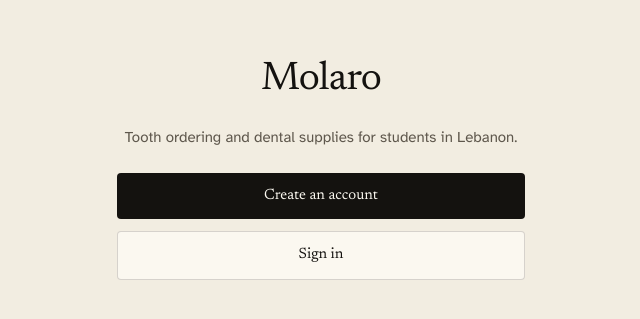
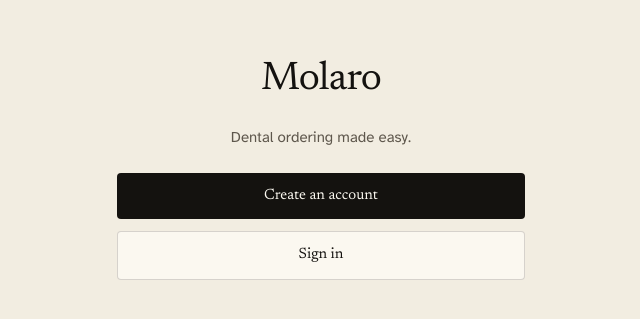
Before and after one commit to riad10897-cyber/Dentalorder, a Next.js app: page / in a window 1280 px wide. Shown: the part 231-550 px from the top of the page, without its empty margins (319-959 px from the left). Built offline with nearby package versions, Linux system fonts and the light colour scheme; no server answers.

Commit message:
Tagline: Dental ordering made easy.
Co-Authored-By: Claude Opus 5.5 <noreply@anthropic.com>
Claude-Session: https://claude.ai/code/session_01JuddAhC8RE8gP78WpMtPJR

```diff
--- a/src/app/layout.tsx
+++ b/src/app/layout.tsx
@@ -17,7 +17,7 @@ const atkinson = Atkinson_Hyperlegible({
 
 export const metadata: Metadata = {
   title: "Molaro",
-  description: "Tooth ordering and dental supplies for students in Lebanon.",
+  description: "Dental ordering made easy.",
   manifest: "/manifest.json",
   appleWebApp: {
     capable: true,
--- a/src/app/page.tsx
+++ b/src/app/page.tsx
@@ -14,7 +14,7 @@ export default async function LandingPage() {
     <main className="mx-auto flex min-h-dvh max-w-md flex-col items-center justify-center gap-6 px-5 py-10 text-center">
       <h1 className="font-display text-figure text-ink">Molaro</h1>
       <p className="text-body text-ink-muted">
-        Tooth ordering and dental supplies for students in Lebanon.
+        Dental ordering made easy.
       </p>
       <div className="flex w-full flex-col gap-3">
         <a
```
Also changed, not shown: public/manifest.json.
